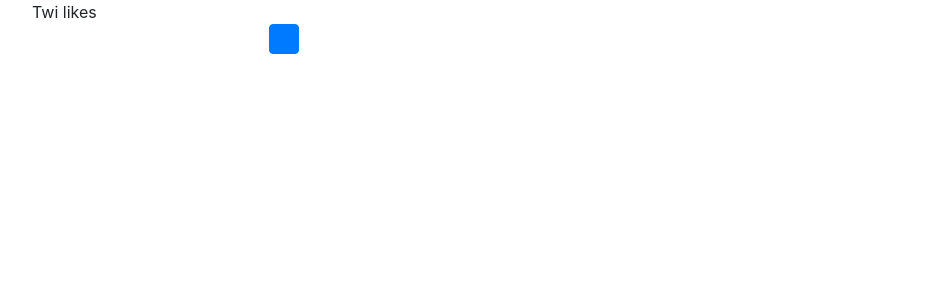
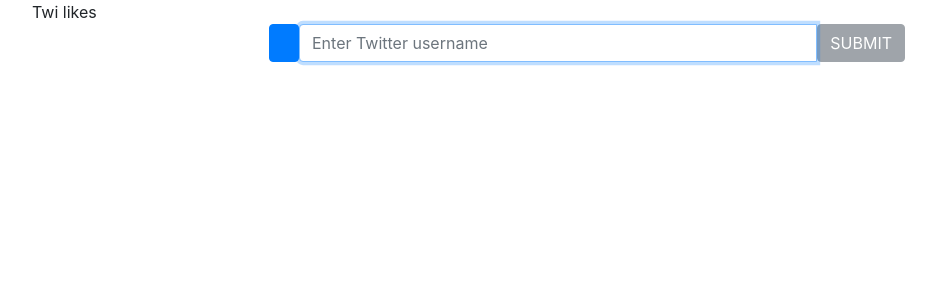
Before and after one commit to schrimy/twi-likes, a React (Create React App) app: page / in a window 1280 px wide. Shown: the top 300 px of the page, without its empty margins (53-989 px from the left). Built offline with nearby package versions, Linux system fonts and the light colour scheme.

Commit message:
refactor: start with form un-collapsed
the twitUserForm is visible to  start and some minor btn focus state change:
no box shadow on focus.

```diff
--- a/src/containers/TwitUserForm.js
+++ b/src/containers/TwitUserForm.js
@@ -10,7 +10,7 @@ const TwitUserForm = (props) => {
     const { handleUserInfo, handleClearing, userClicked } = props
     const [userName, setUserName] = useState('')
     const [userError, setUserError] = useState(false)
-    const [collapsed, setCollapsed] = useState(true)
+    const [collapsed, setCollapsed] = useState(false)
     const spinner = useRef()
     const nameInput = useRef()
 
@@ -73,7 +73,7 @@ const TwitUserForm = (props) => {
                             }
                         </svg>
                 </button>
-                <div className='collapse flex-grow-1' id='collapseForm'>
+                <div className='collapse show flex-grow-1' id='collapseForm'>
                     <form className='input-group' onSubmit={ (evt) => handleSubmit(evt, userName) }>
                         <input
                             ref={ nameInput }
--- a/src/screens/UserInfo.js
+++ b/src/screens/UserInfo.js
@@ -14,12 +14,12 @@ const UserInfo = (props) => {
     return(
         <div className='container mb-3'>
             <div className='row'>
-                <div className='col-auto pl-0' onClick={ handleClick }>
+                <div className='col-auto pl-0 clickable' onClick={ handleClick }>
                     <img src={ profile_image_url } className='img-fluid rounded-circle' alt='twitter user profile' />
                 </div>
                 <div className='col pl-1'>
                     <strong className='row'>{ name }</strong>
-                    <span className='row' onClick={ handleClick }>@{ screen_name || username }</span>
+                    <span className='row clickable' onClick={ handleClick }>@{ screen_name || username }</span>
                 </div>
             </div>
         </div>
--- a/src/styles/app.scss
+++ b/src/styles/app.scss
@@ -1,6 +1,21 @@
 @import '../../node_modules/bootstrap/scss/functions';
 @import '../../node_modules/bootstrap/scss/variables';
 @import '../../node_modules/bootstrap/scss/mixins';
+
+.clickable {
+    cursor: pointer;
+}
+
+//TODO: try to clear box shadow on focus active state
+.btn {
+    &:focus {
+        box-shadow: none;
+    }
+}
+
+.btn-primary:active:focus {
+    box-shadow: none;
+}
 
 @include media-breakpoint-up(lg) {
     .list-container {
```
